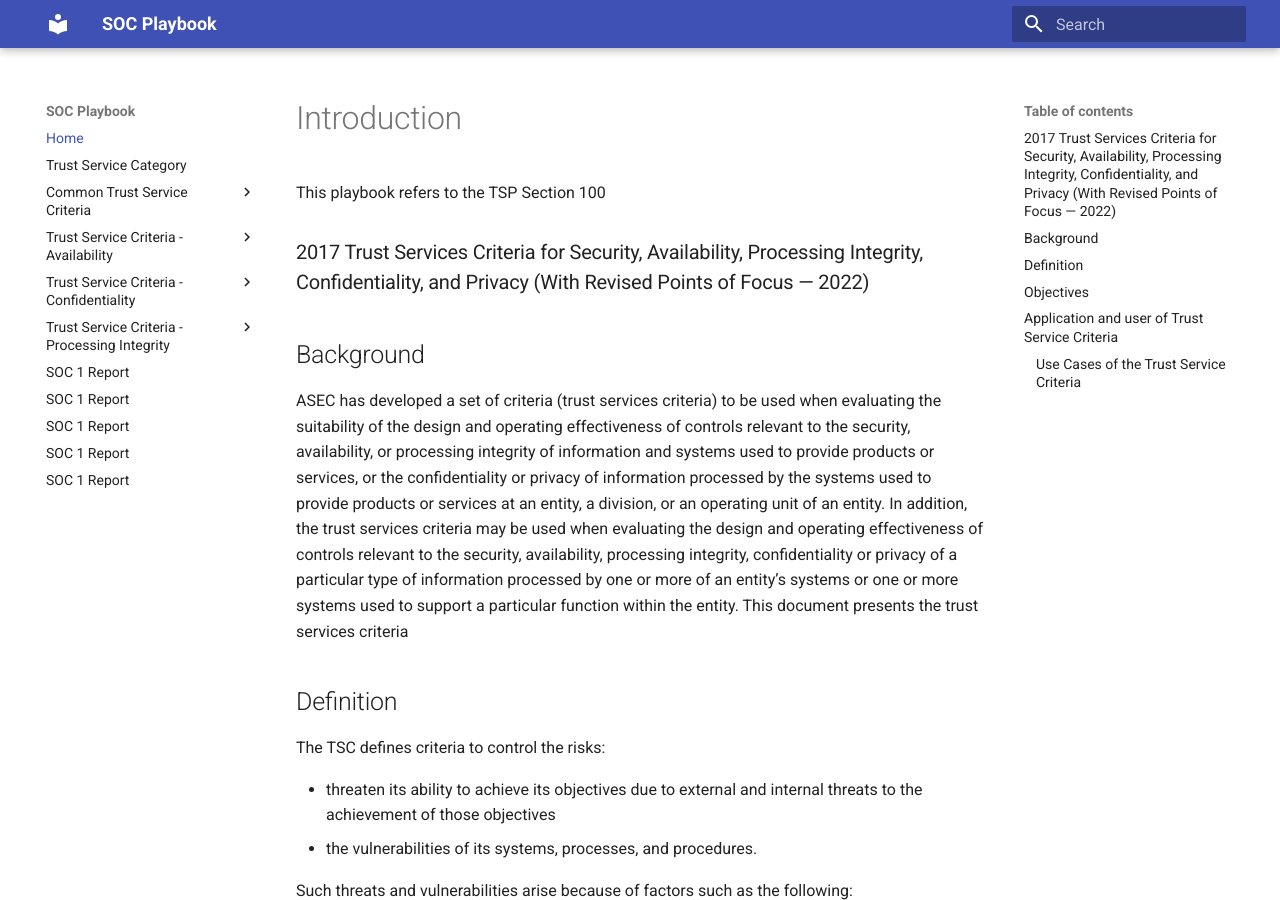
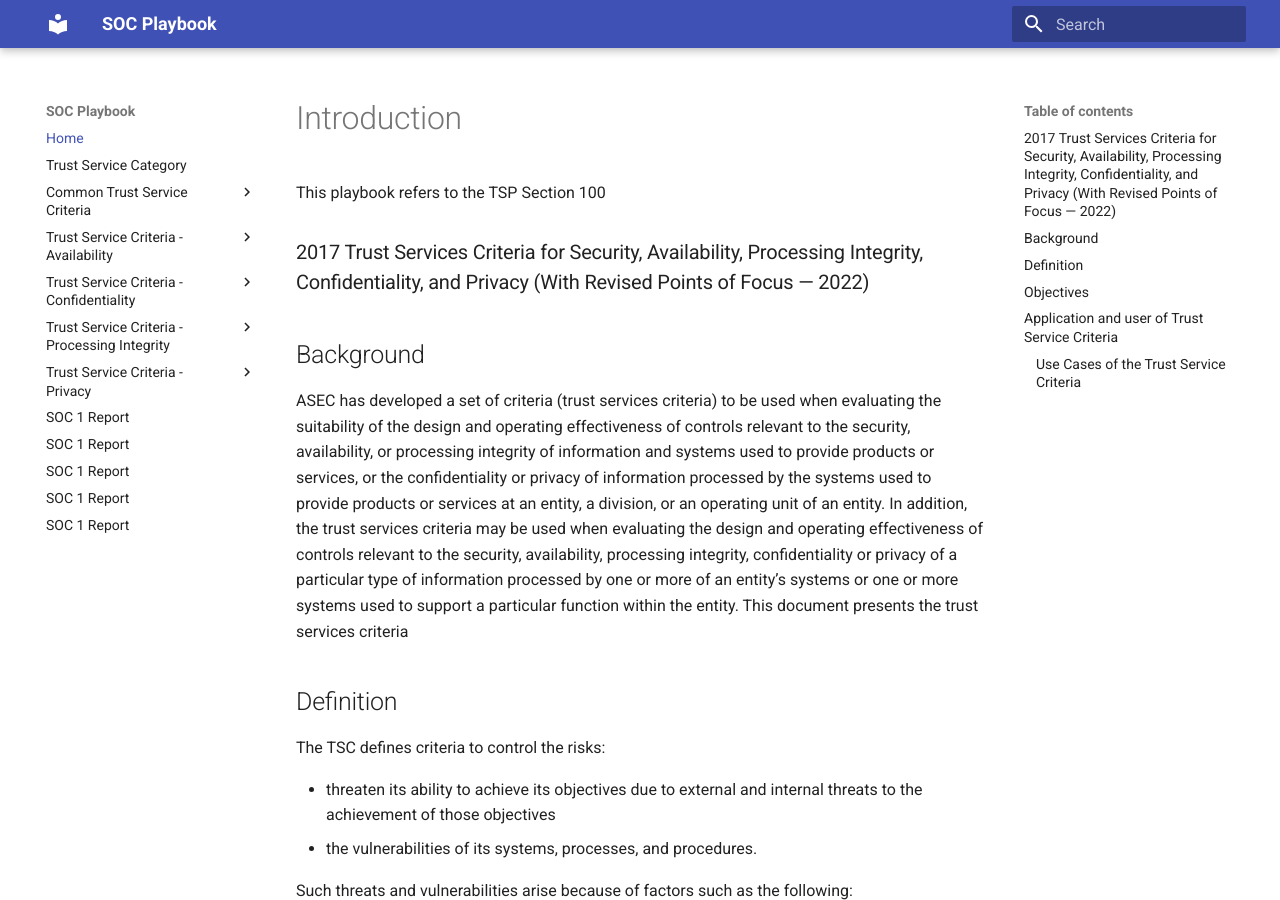
Before and after one commit to WashingtonGT/soc-playbook, an MkDocs documentation site: the page built from docs/index.md, in a window 1280 px wide and 900 px high. Built offline with MkDocs 1.6.1 and Material for MkDocs 9.7.7, drawn with Linux system fonts in a browser that asks for light colours; some of the changed lines change nothing that is shown.

Commit message:
Update mkdocs.yml

```diff
--- a/mkdocs.yml
+++ b/mkdocs.yml
@@ -56,7 +56,35 @@
         - PI1.3: pitsc/pi1-3.md
         - PI1.4: pitsc/pi1-4.md
         - PI1.5: pitsc/pi1-5.md
-
+    -  Trust Service Criteria - Privacy:
+        - P1.0 Notice and Communication of Objectives Related to Privacy :
+            - P1.1: ptsc/p1-1.md
+            - P1.2: ptsc/p1-2.md
+        - P2.0 Choice and Consent:
+            - P2.1: ptsc/p2-1.md
+        - P3.0 Collection:
+            - P3.1: ptsc/p3-1.md
+            - P3.2: ptsc/p3-2.md
+        - P4.0 Use, Retention, and Disposal:
+            - P4.1: ptsc/p4-1.md
+            - P4.2: ptsc/p4-2.md
+            - P4.3: ptsc/p4-3.md
+        - P5.0 Access:
+            - P5.1: ptsc/p5-1.md
+            - P5.2: ptsc/p5-2.md
+        - P6.0 Disclosure and Notification:
+            - P6.1: ptsc/6-1.md
+            - P6.2: ptsc/6-2.md
+            - P6.3: ptsc/6-3.md
+            - P6.4: ptsc/6-4.md
+            - P6.5: ptsc/6-5.md
+            - P6.6: ptsc/6-6.md
+            - P6.7: ptsc/6-7.md
+        - P7.0 Quality:
+            - P7.1: ptsc/7-1.md
+        - P8.0  Monitoring and Enforcement:
+            - P8.1: ptsc/8-1.md
+        - TSC Glossary: tsc-glossary.md
     - SOC 1 Report: about.md
     - SOC 2 type 1 Report: about.md
     - SOC 2 type 2 Report: about.md
```
